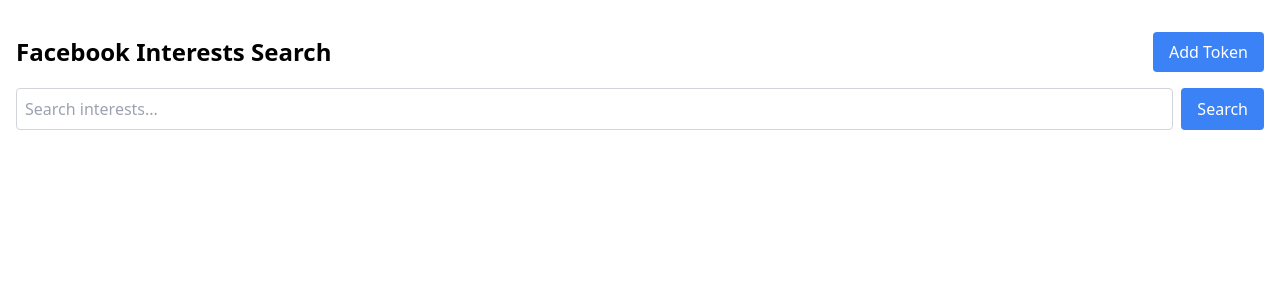
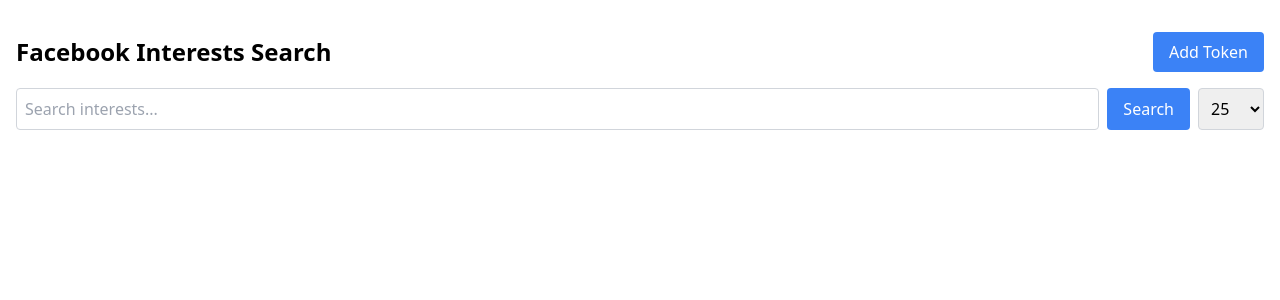
Before and after one commit to solutionproviderdev/feyword-finder, a React (Create React App) app: page / in a window 1280 px wide. Shown: the top 300 px of the page. Built offline with nearby package versions, Linux system fonts and the light colour scheme.

Commit message:
Limit customization added

```diff
--- a/src/App.js
+++ b/src/App.js
@@ -8,6 +8,7 @@
   const [token, setToken] = useState("");
   const [loading, setLoading] = useState(false);
   const [nextPage, setNextPage] = useState("");
+  const [limit, setLimit] = useState(25); // New state for limit
 
   useEffect(() => {
     const savedToken = localStorage.getItem("fb_access_token");
@@ -35,7 +36,7 @@
         type: "adinterest",
         q: query,
         access_token: token,
-        limit: 25,
+        limit: limit, // Use the selected limit
       };
 
       if (next && nextPage) {
@@ -85,6 +86,17 @@
         >
           Search
         </button>
+        <select
+          value={limit}
+          onChange={(e) => setLimit(Number(e.target.value))}
+          className="ml-2 p-2 border border-gray-300 rounded"
+        >
+          <option value={25}>25</option>
+          <option value={50}>50</option>
+          <option value={100}>100</option>
+          <option value={150}>150</option>
+          <option value={200}>200</option>
+        </select>
       </div>
       {loading && <p>Loading...</p>}
       {data.length > 0 && (
```
